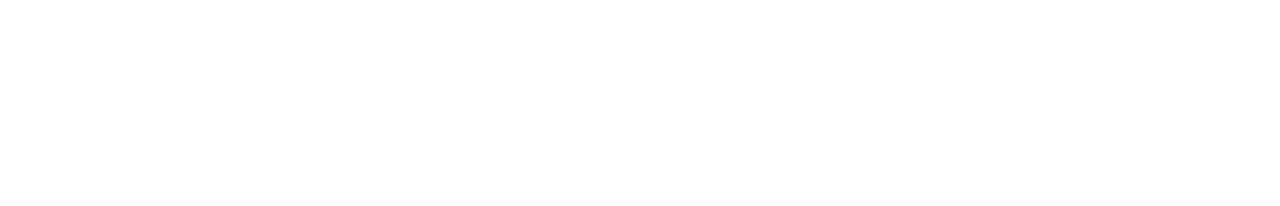
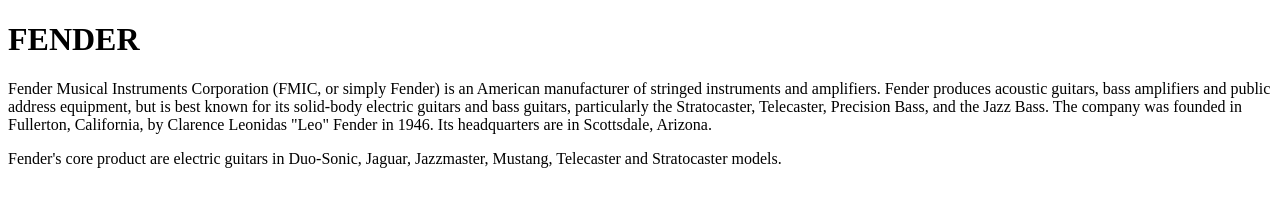
Before and after one commit to mihmin98/guitar-website, a plain HTML site: page fender.html in a window 1280 px wide. Drawn offline with Linux system fonts and the light colour scheme.

Commit message:
Added general info body for Fender manufacturer

```diff
--- a/fender.html
+++ b/fender.html
@@ -4,6 +4,19 @@
         <title>Fender</title>
     </head>
     <body>
+        <h1>FENDER</h1>
+        <div>
+            <p>
+                Fender Musical Instruments Corporation (FMIC, or simply Fender) is an American manufacturer of stringed instruments and amplifiers.
+                Fender produces acoustic guitars, bass amplifiers and public address equipment, but is best known for its solid-body electric guitars and bass guitars, particularly the Stratocaster, Telecaster, Precision Bass, and the Jazz Bass.
+                The company was founded in Fullerton, California, by Clarence Leonidas "Leo" Fender in 1946.
+                Its headquarters are in Scottsdale, Arizona.
+            </p>
+            <p>
+                Fender's core product are electric guitars in Duo-Sonic, Jaguar, Jazzmaster, Mustang, Telecaster and Stratocaster models.
+            </p>
+        </div>
 
+        <!--TODO: Add a section about the signature models, etc-->
     </body>
 </html>
```
